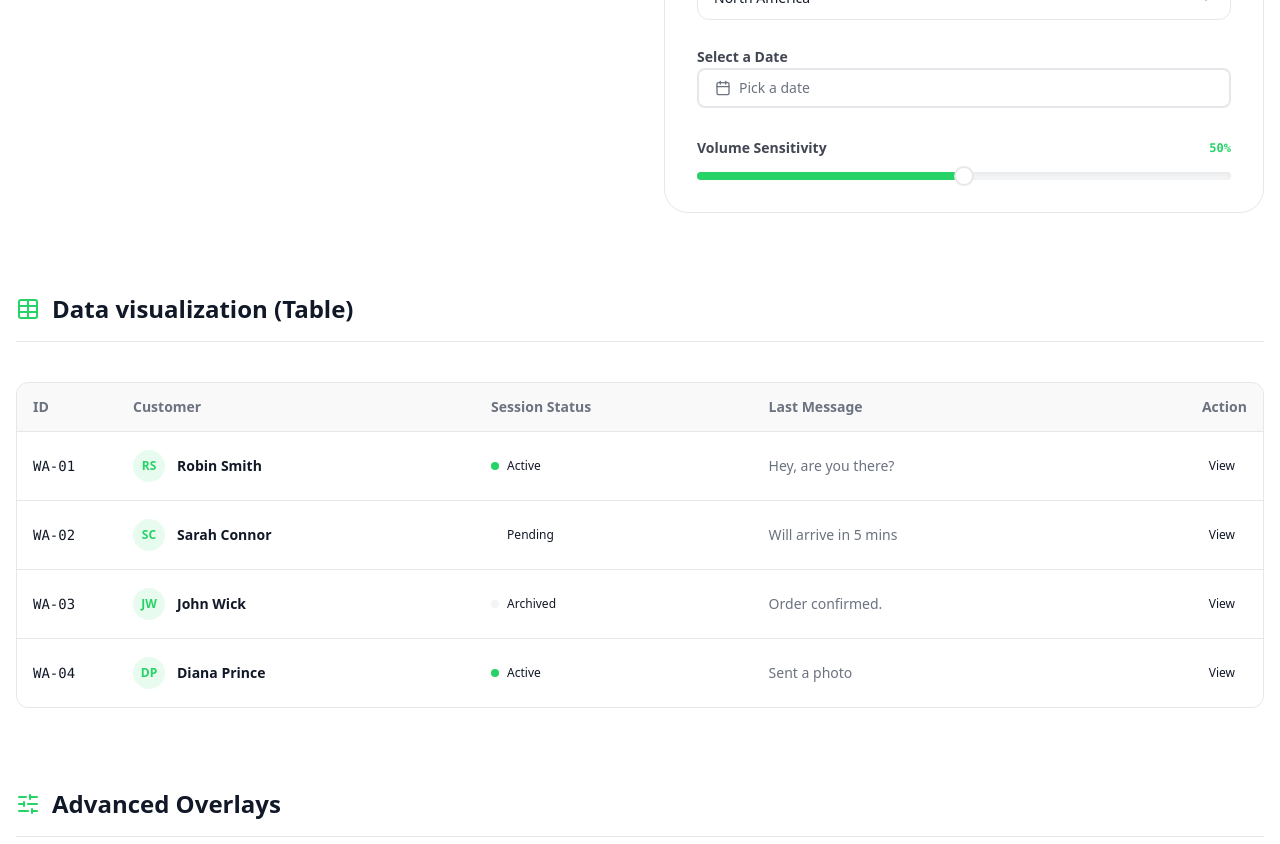
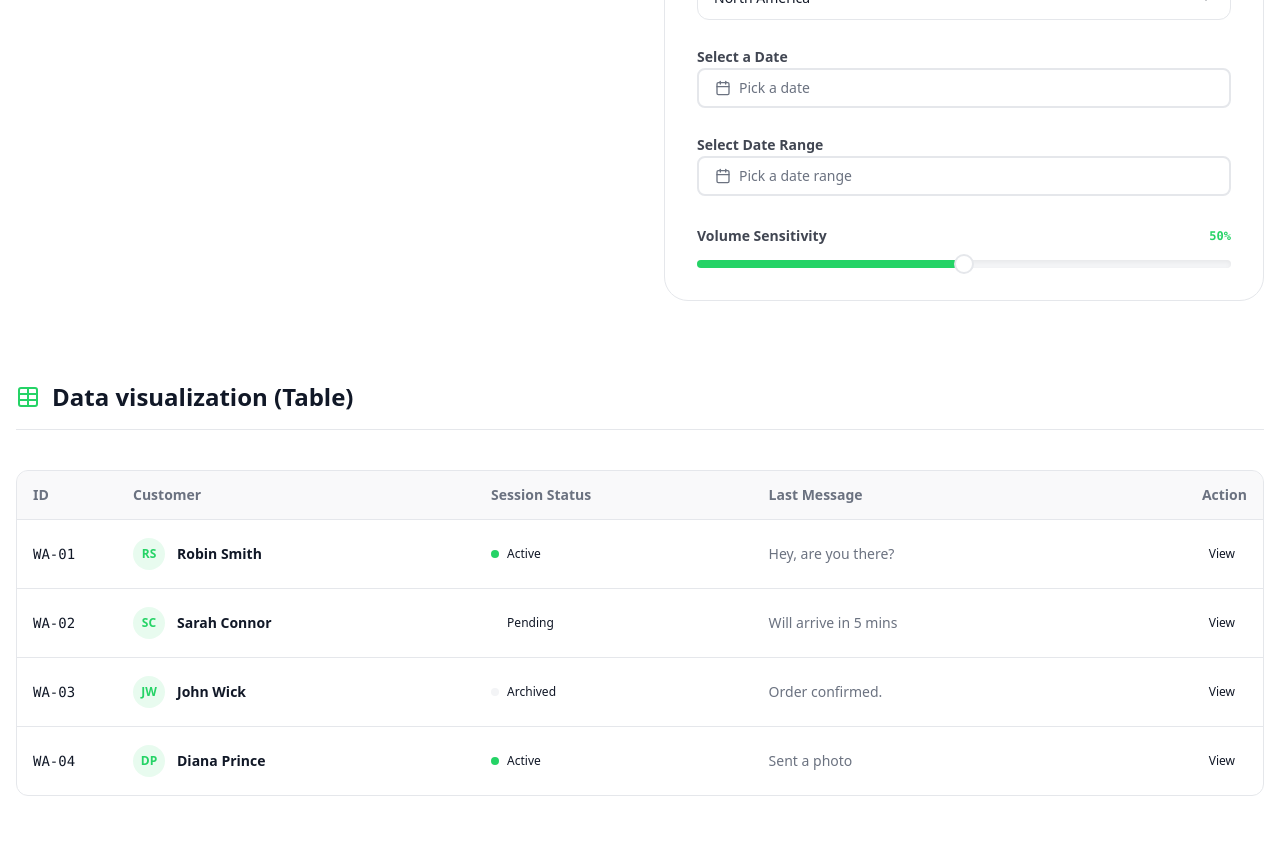
Before and after one commit to mdrobin45/whatsapp-crm, a Next.js app: page /theme-demo in a window 1280 px wide. Shown: the part 1280-2124 px from the top of the page. Built offline with nearby package versions, Linux system fonts and the light colour scheme.

Commit message:
feat: Add date range picker component to theme demo and remove rounded corners from calendar day buttons.

```diff
--- a/app/theme-demo/page.tsx
+++ b/app/theme-demo/page.tsx
@@ -1,7 +1,7 @@
 "use client";
 
 import { Button } from "@/components/Button";
-import { DatePicker } from "@/components/DatePicker";
+import { DatePicker, DateRangePicker } from "@/components/DatePicker";
 import { Dialog, DialogClose, DialogContent, DialogDescription, DialogFooter, DialogHeader, DialogTitle, DialogTrigger } from "@/components/Dialog";
 import { Input } from "@/components/Input";
 import { Label } from "@/components/Label";
@@ -30,6 +30,7 @@ export default function ThemeDemo() {
     const [darkMode, setDarkMode] = useState(false);
     const [sliderValue, setSliderValue] = useState([50]);
     const [selectedDate, setSelectedDate] = useState<Date | undefined>();
+    const [dateRange, setDateRange] = useState<{ from: Date | undefined; to?: Date | undefined } | undefined>();
 
     const toggleDarkMode = () => {
         setDarkMode(!darkMode);
@@ -211,12 +212,21 @@ export default function ThemeDemo() {
                                         </Select>
                                     </div>
 
-                                    <div className="space-y-2">
+                                    <div className="space-y-4">
                                         <Label>Select a Date</Label>
                                         <DatePicker
                                             date={selectedDate}
                                             onSelect={setSelectedDate}
                                             placeholder="Pick a date"
+                                        />
+                                    </div>
+
+                                    <div className="space-y-2">
+                                        <Label>Select Date Range</Label>
+                                        <DateRangePicker
+                                            dateRange={dateRange}
+                                            onSelect={setDateRange}
+                                            placeholder="Pick a date range"
                                         />
                                     </div>
 
--- a/components/Calendar.tsx
+++ b/components/Calendar.tsx
@@ -44,7 +44,7 @@ function Calendar({
         ),
         day_button: cn(
           "h-9 w-9 p-0 font-normal aria-selected:opacity-100",
-          "inline-flex items-center justify-center rounded-md text-sm transition-colors",
+          "inline-flex items-center justify-center text-sm transition-colors",
           "hover:bg-accent hover:text-accent-foreground",
           "focus-visible:outline-none focus-visible:ring-2 focus-visible:ring-primary focus-visible:ring-offset-2",
           "disabled:pointer-events-none disabled:opacity-50"
```
